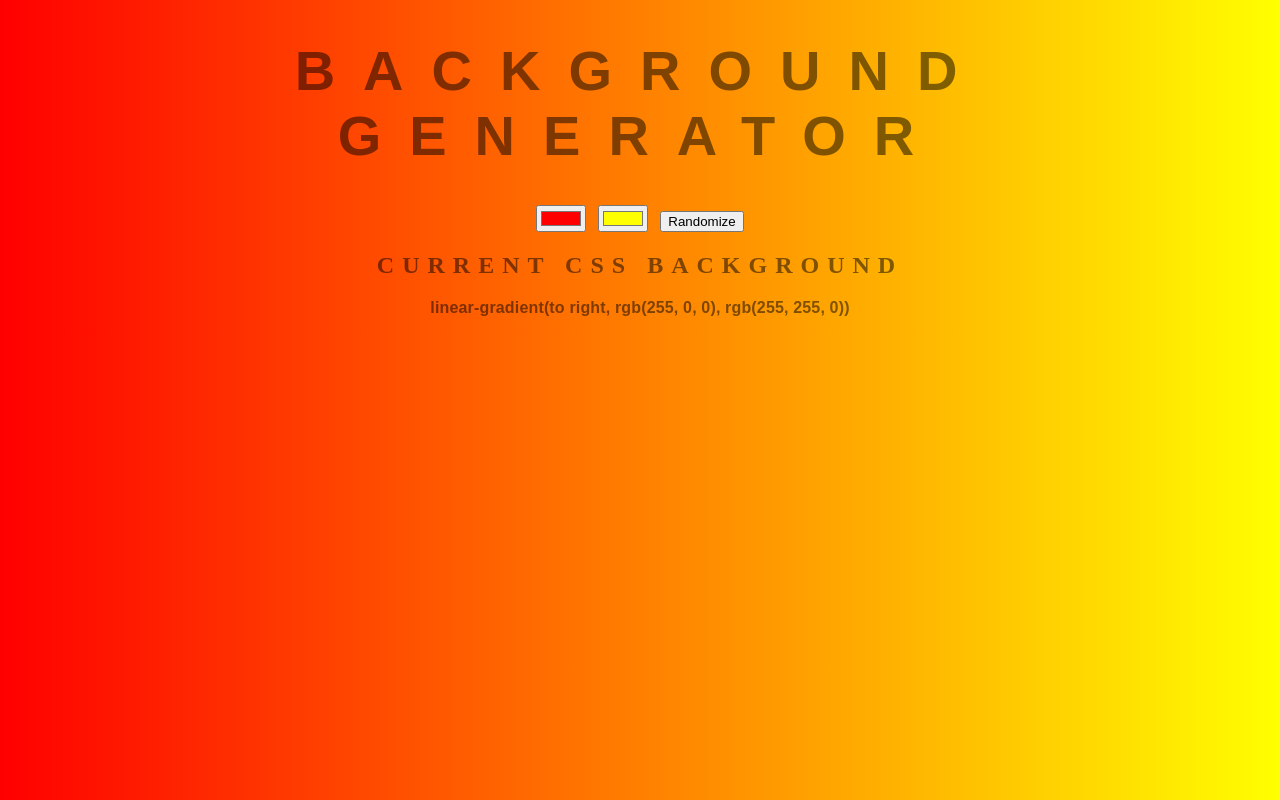
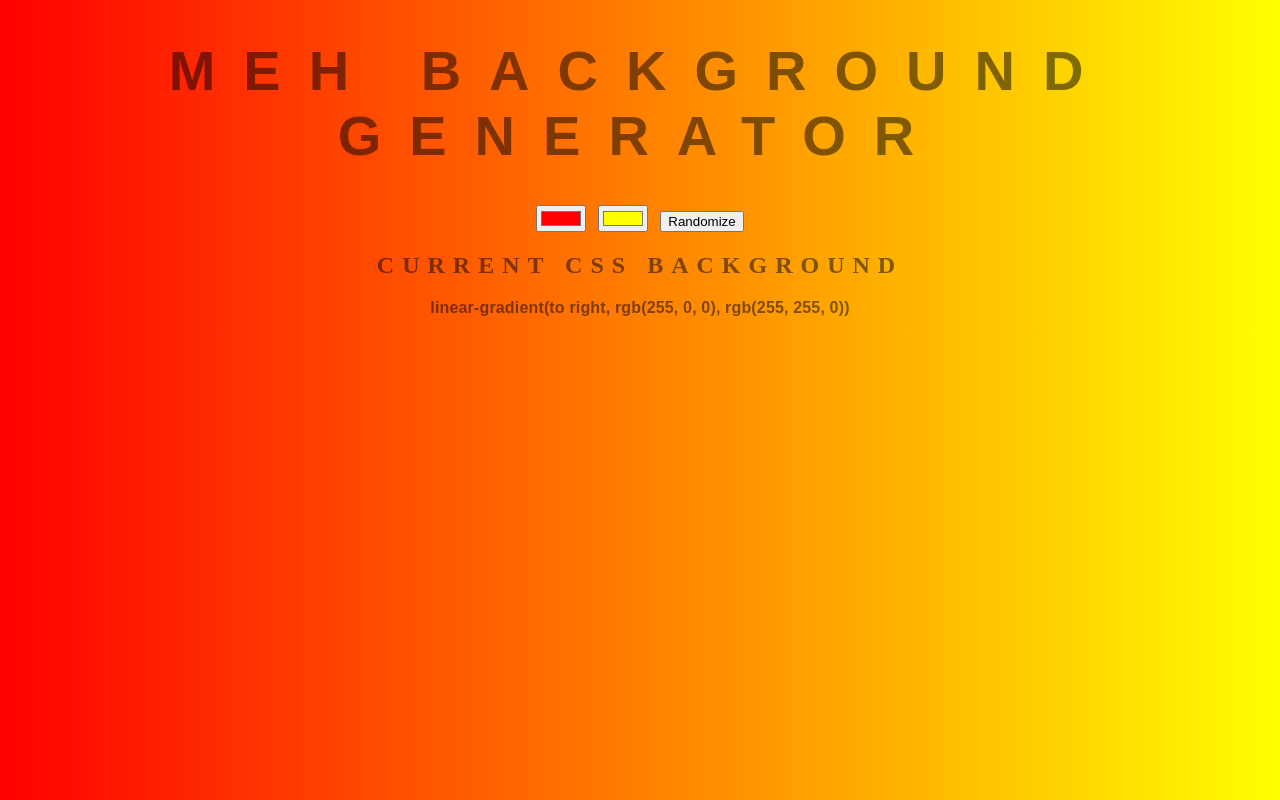
Before and after one commit to RKCP/background-generator, a plain HTML site: page index.html in a window 1280 px wide. Drawn offline with Linux system fonts and the light colour scheme.

Commit message:
Changed Title

```diff
--- a/index.html
+++ b/index.html
@@ -5,7 +5,7 @@
 	<link rel="stylesheet" type="text/css" href="style.css">
 </head>
 <body id="gradient">
-	<h1>Background Generator</h1>
+	<h1>Meh Background Generator</h1>
 	<input class="color1" type="color" name="color1" value="#FF0000">
 	<input class="color2" type="color" name="color2" value="#FFFF00">
 	<button>Randomize</button>
```
Also changed, not shown: 1 other file.
